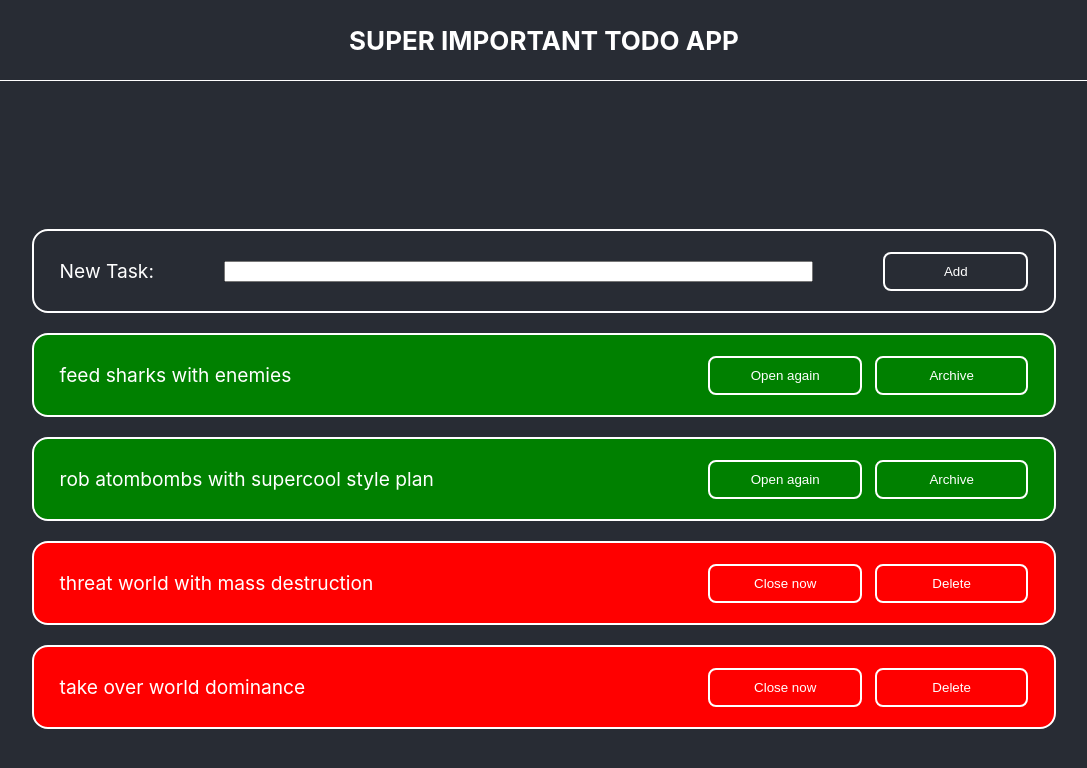
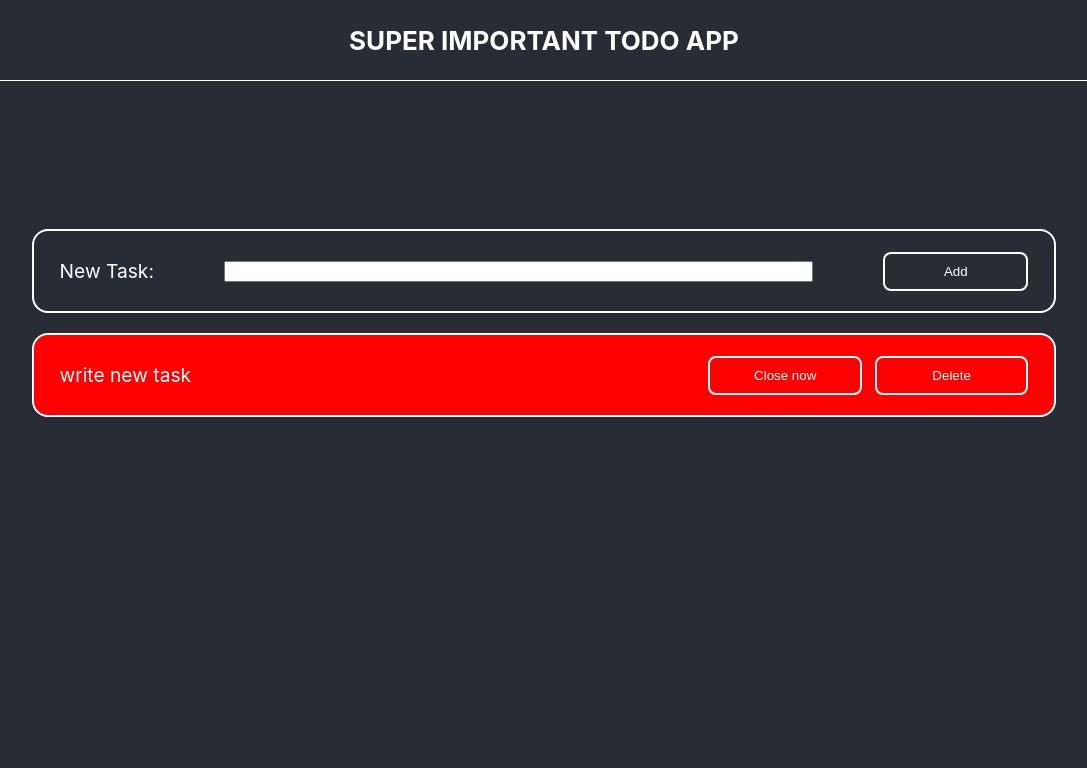
Before and after one commit to PhilippDemmelmair/todo, a React (Create React App) app: page / in a window 1280 px wide. Shown: the top 768 px of the page, without its empty margins (96-1183 px from the left). Built offline with nearby package versions, Linux system fonts and the light colour scheme.

Commit message:
add local Storage with default parameter

```diff
--- a/src/components/App/App.js
+++ b/src/components/App/App.js
@@ -6,34 +6,37 @@ import { Todo } from '../TaskObjects/Todo'
 import { Add } from '../TaskObjects/Add'
 
 function App() {
-  const [todoList, setTodo] = useState([
+  const [todoList, setTodo] = useState(
     // TODO store in localStorage
     // TODO find better colours
-    {
-      id: nanoid(),
-      task: 'feed sharks with enemies',
-      completed: true,
-      archived: false,
-    },
-    {
-      id: nanoid(),
-      task: 'rob atombombs with supercool style plan',
-      completed: true,
-      archived: false,
-    },
-    {
-      id: nanoid(),
-      task: 'threat world with mass destruction',
-      completed: false,
-      archived: false,
-    },
-    {
-      id: nanoid(),
-      task: 'take over world dominance',
-      completed: false,
-      archived: false,
-    },
-  ])
+
+    JSON.parse(localStorage.getItem('todoList')) || [
+      {
+        id: nanoid(),
+        task: 'write new task',
+        completed: false,
+        archived: false,
+      },
+    ]
+    // {
+    //   id: nanoid(),
+    //   task: 'rob atombombs with supercool style plan',
+    //   completed: true,
+    //   archived: false,
+    // },
+    // {
+    //   id: nanoid(),
+    //   task: 'threat world with mass destruction',
+    //   completed: false,
+    //   archived: false,
+    // },
+    // {
+    //   id: nanoid(),
+    //   task: 'take over world dominance',
+    //   completed: false,
+    //   archived: false,
+    // },
+  )
 
   function toggleComplete(id) {
     const toggledTodos = todoList.map((task) => {
--- a/src/components/TaskObjects/Add.jsx
+++ b/src/components/TaskObjects/Add.jsx
@@ -5,6 +5,7 @@ function Add({ addTodo }) {
   const [text, setText] = useState('')
 
   return (
+    // TODO add function to prevent empty tasks
     <Form
       onSubmit={(event) => {
         // console.log(text)
```
